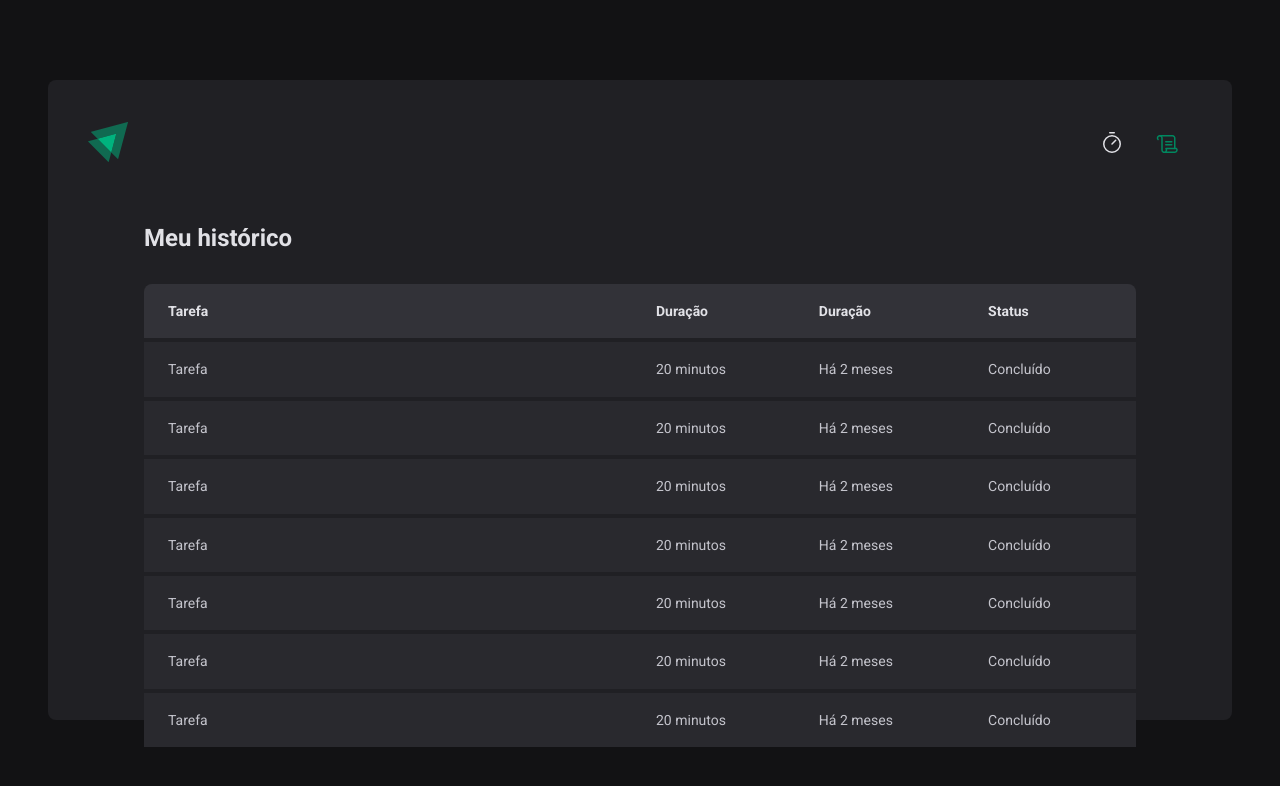
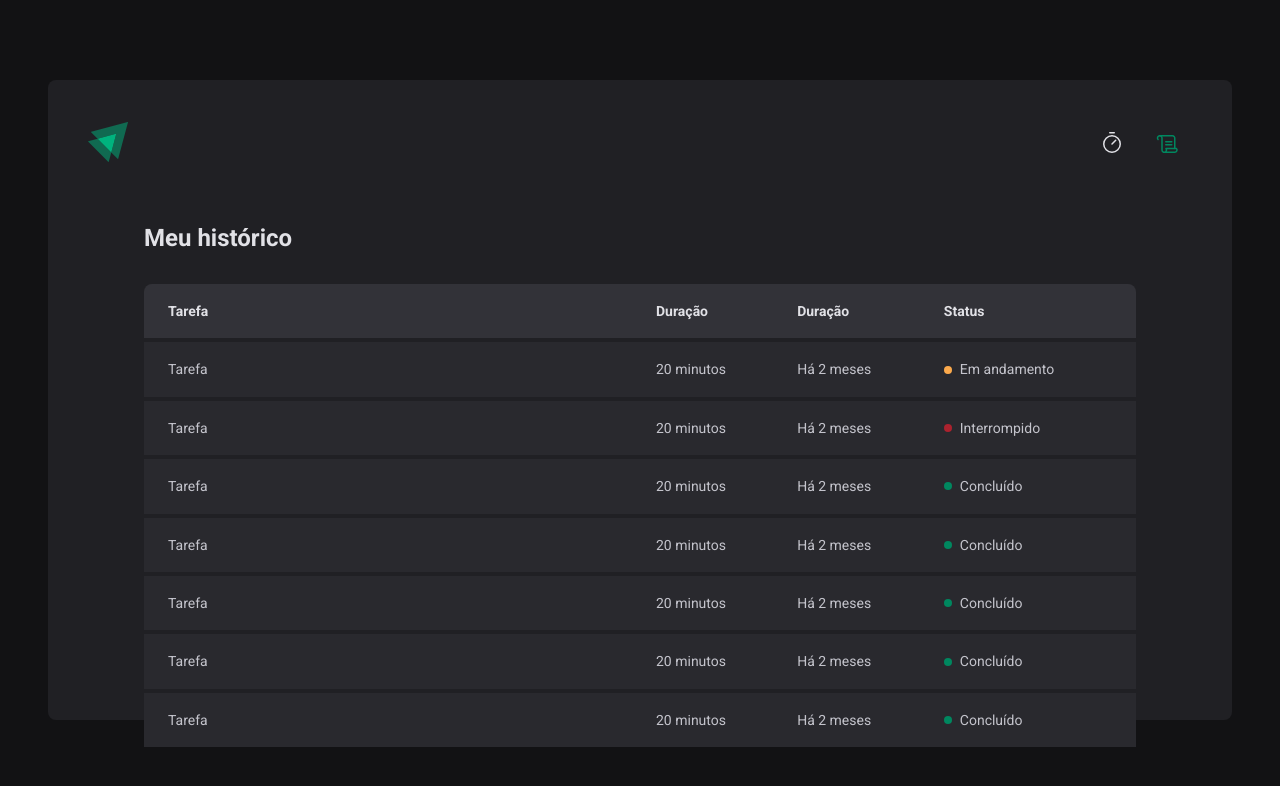
Before and after one commit to GustavoBenevenuto/timer-reactjs, a React (Vite) app: page /historico in a window 1280 px wide. Shown: the top 786 px of the page. Built offline with nearby package versions, Linux system fonts and the light colour scheme.

Commit message:
Componente status

```diff
--- a/src/Pages/Historico/index.tsx
+++ b/src/Pages/Historico/index.tsx
@@ -1,4 +1,4 @@
-import { HistoryContainer, HistoryList } from './styles'
+import { HistoryContainer, HistoryList, Status } from './styles'
 export function Historico() {
     return (
         <HistoryContainer>
@@ -18,43 +18,57 @@ export function Historico() {
                             <td>Tarefa</td>
                             <td>20 minutos</td>
                             <td>Há 2 meses</td>
-                            <td>Concluído</td>
+                            <td>
+                                <Status statusColor="amarelo">Em andamento</Status>
+                            </td>
                         </tr>
                         <tr>
                             <td>Tarefa</td>
                             <td>20 minutos</td>
                             <td>Há 2 meses</td>
-                            <td>Concluído</td>
+                            <td>
+                                <Status statusColor="vermelho">Interrompido</Status>
+                            </td>
                         </tr>
                         <tr>
                             <td>Tarefa</td>
                             <td>20 minutos</td>
                             <td>Há 2 meses</td>
-                            <td>Concluído</td>
+                            <td>
+                                <Status statusColor="verde">Concluído</Status>
+                            </td>
                         </tr>
                         <tr>
                             <td>Tarefa</td>
                             <td>20 minutos</td>
                             <td>Há 2 meses</td>
-                            <td>Concluído</td>
+                            <td>
+                                <Status statusColor="verde">Concluído</Status>
+                            </td>
                         </tr>
                         <tr>
                             <td>Tarefa</td>
                             <td>20 minutos</td>
                             <td>Há 2 meses</td>
-                            <td>Concluído</td>
+                            <td>
+                                <Status statusColor="verde">Concluído</Status>
+                            </td>
                         </tr>
                         <tr>
                             <td>Tarefa</td>
                             <td>20 minutos</td>
                             <td>Há 2 meses</td>
-                            <td>Concluído</td>
+                            <td>
+                                <Status statusColor="verde">Concluído</Status>
+                            </td>
                         </tr>
                         <tr>
                             <td>Tarefa</td>
                             <td>20 minutos</td>
                             <td>Há 2 meses</td>
-                            <td>Concluído</td>
+                            <td>
+                                <Status statusColor="verde">Concluído</Status>
+                            </td>
                         </tr>
                     </tbody>
                 </table>
--- a/src/Pages/Historico/styles.ts
+++ b/src/Pages/Historico/styles.ts
@@ -49,3 +49,26 @@ export const HistoryList = styled.div`
         }
     }
 `
+
+const STATUS_COLORS = {
+    amarelo: 'amarelo_500',
+    verde: 'verde_500',
+    vermelho: 'vermelho_500',
+} as const
+
+interface StatusProps {
+    statusColor: keyof typeof STATUS_COLORS
+}
+
+export const Status = styled.span<StatusProps>`
+    display: flex;
+    align-items: center;
+    gap: 0.5rem;
+    &::before {
+        content: '';
+        width: 0.5rem;
+        height: 0.5rem;
+        border-radius: 50%;
+        background: ${(props) => props.theme[STATUS_COLORS[props.statusColor]]};
+    }
+`
```
